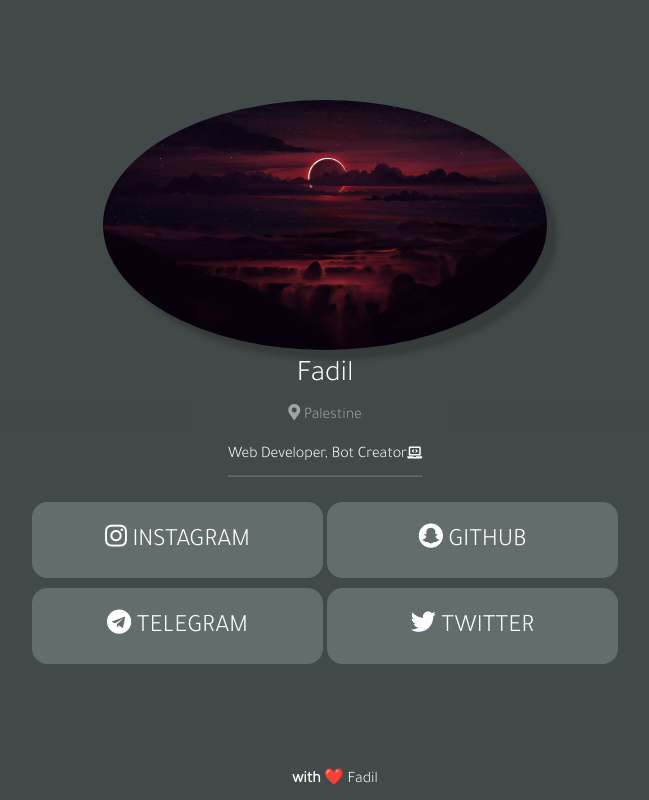
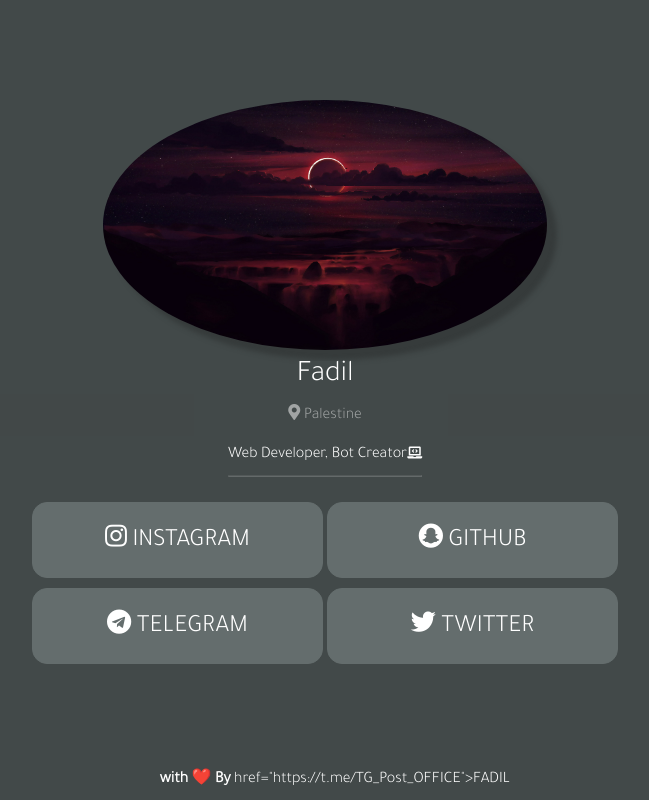
Before and after one commit to fadilpm/fadilpm.github.io, a plain HTML site: page index.html in a window 1280 px wide. Shown: the whole page, without its empty margins (315-964 px from the left). Drawn offline with Linux system fonts and the light colour scheme.

Commit message:
Update index.html

```diff
--- a/index.html
+++ b/index.html
@@ -37,7 +37,9 @@
                     </div>
                 </a>
             </div>
-            <div class="footer"><b>with ❤️</b> <a href="https://github.com/fadilniju" target="_blank">Fadil</a></div>
+            <div class="footer"><footer>
+        <p><b>with ❤️ By</b> <a> href="https://t.me/TG_Post_OFFICE">FADIL</a></p>
+    </footer></div>
         </container>
         <script src="js/main.js?Cash=232342"></script>
     </body>
```
